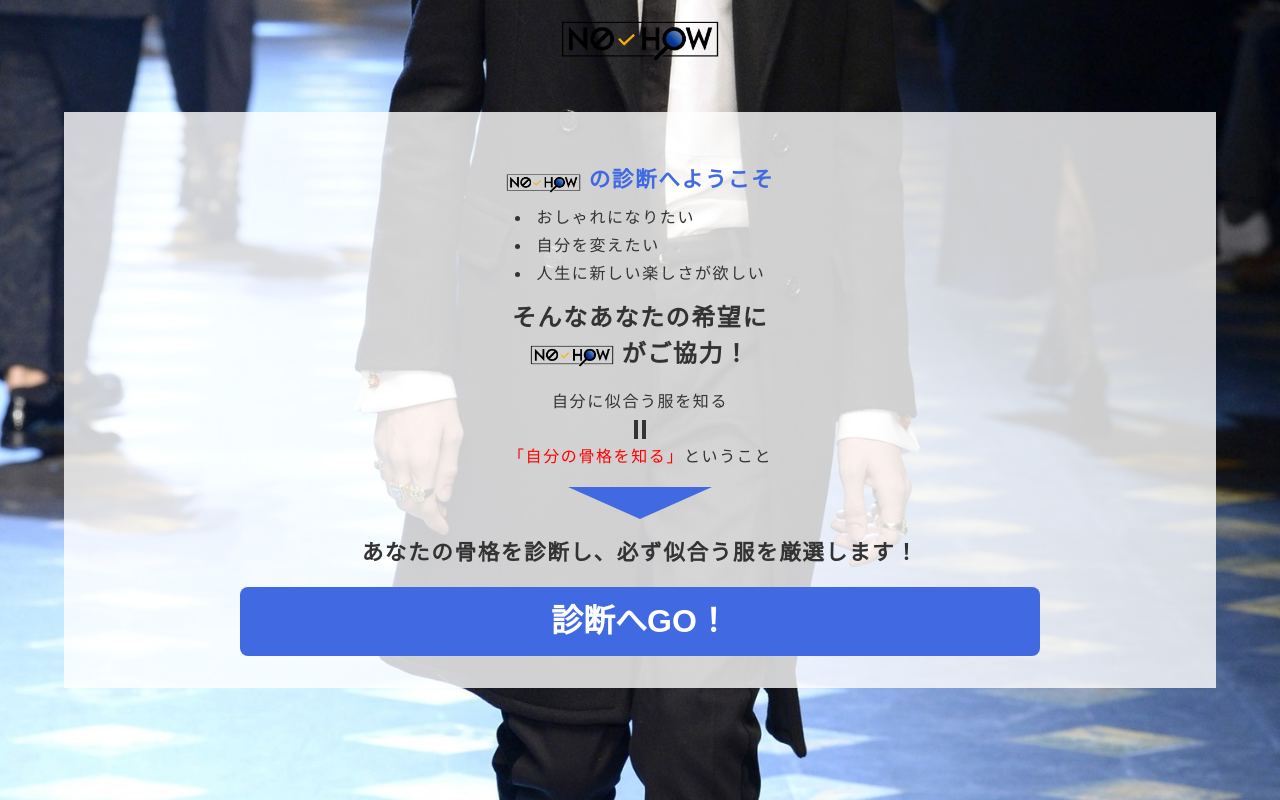
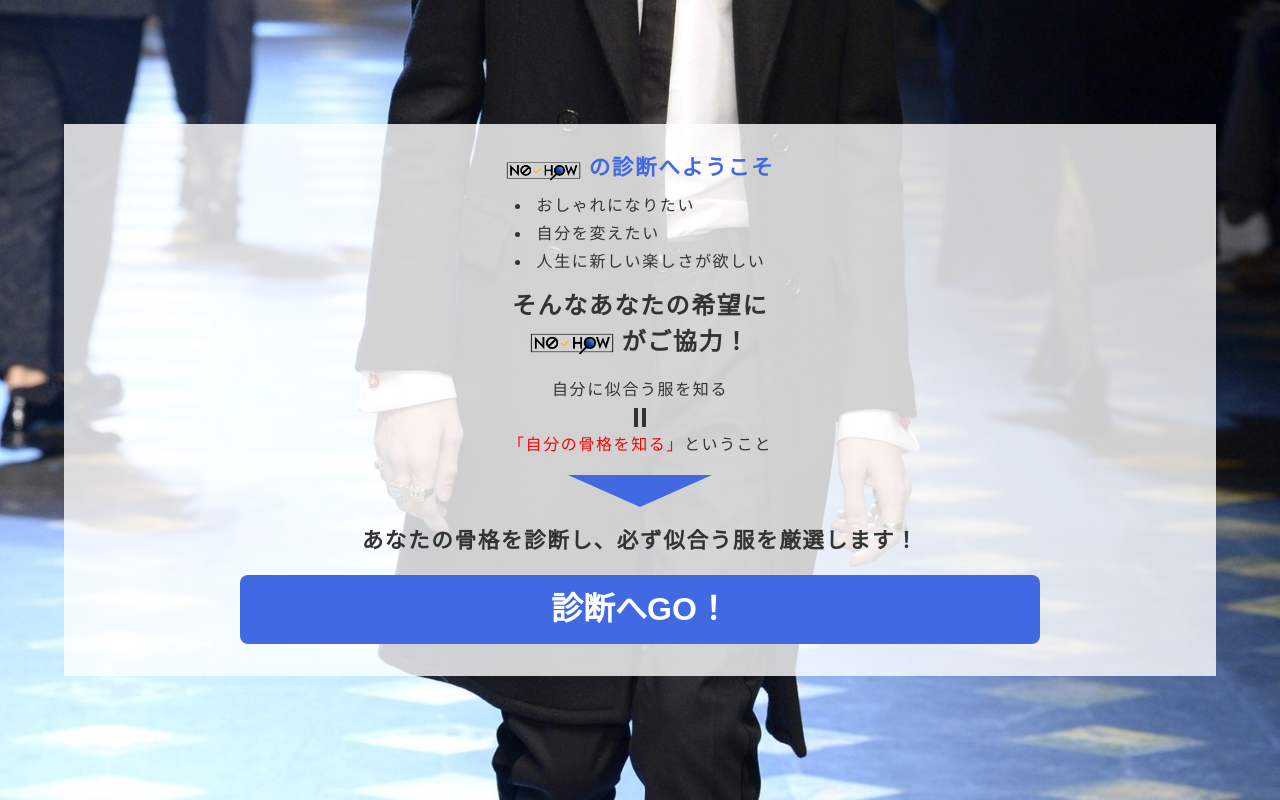
Before and after one commit to Haruka-Nakatsuji/nohow, a website: page checker/index.html in a window 1280 px wide. Drawn offline with Linux system fonts and the light colour scheme; a web font is replaced by a local one.

Commit message:
remove logo

```diff
--- a/checker/index.html
+++ b/checker/index.html
@@ -9,7 +9,7 @@
   </head>
 <body>
 <header class="l_header">
-    <a href="../index.html"><img src="../src/images/logo.png" alt="NO-HOW" /></a>
+    <a href="../index.html" style="display: none;"><img src="../src/images/logo.png" alt="NO-HOW" /></a>
 </header>
 <div class="p_checker__frontg"></div>
 <main class="l_checker__wrap">
--- a/css/object/_project.scss
+++ b/css/object/_project.scss
@@ -405,7 +405,7 @@
 .p_checker {
 
   &__title {
-    margin-top: 24px;
+    // margin-top: 24px;
     font-size: 1.35rem;
     color: $main_color;
     font-weight: bold;
```
Also changed, not shown: css/style.css, 1 other file.
